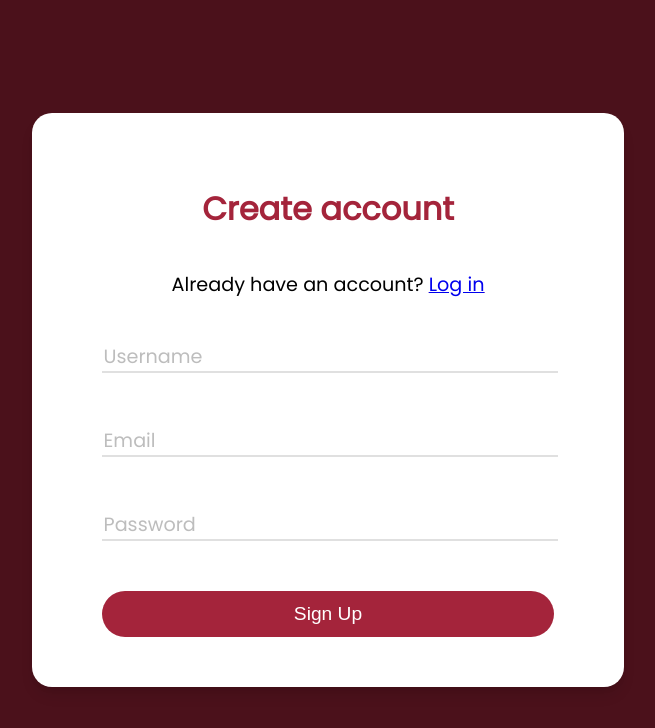
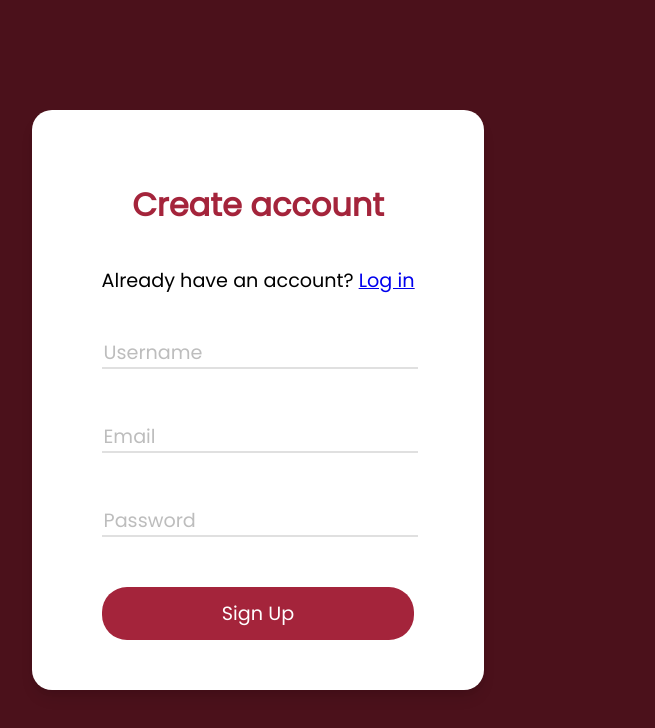
Before and after one commit to RifaOrin/InterviewPrepApp-Frontend-, a React (Create React App) app: page /signup in a window 1280 px wide. Shown: the top 728 px of the page, without its empty margins (382-1037 px from the left). Built offline with nearby package versions, Linux system fonts and the light colour scheme.

Commit message:
Sign Up page design updated

```diff
--- a/src/LoginPage.css
+++ b/src/LoginPage.css
@@ -87,6 +87,7 @@ form .txt_field{
     border: 1px solid;
     background: #2691d9;
     border-radius: 25px;
+    font-family: "Poppins", sans-serif;
     font-size: 18px;
     color: #e9f4fb;
     font-weight: 700;
--- a/src/signUp.css
+++ b/src/signUp.css
@@ -1,6 +1,6 @@
 @import url("https://fonts.googleapis.com/css2?family=Poppins&display=swap");
 
-.signupbody{
+.signup{
   margin: 0;
   padding: 0;
   box-sizing: border-box;
@@ -115,6 +115,7 @@ h2 span {
   font-size: 1.2rem;
   border-radius: 25px;
   cursor: pointer;
+  font-family: "Poppins", sans-serif;
 }
 
 .Register:hover {
```
